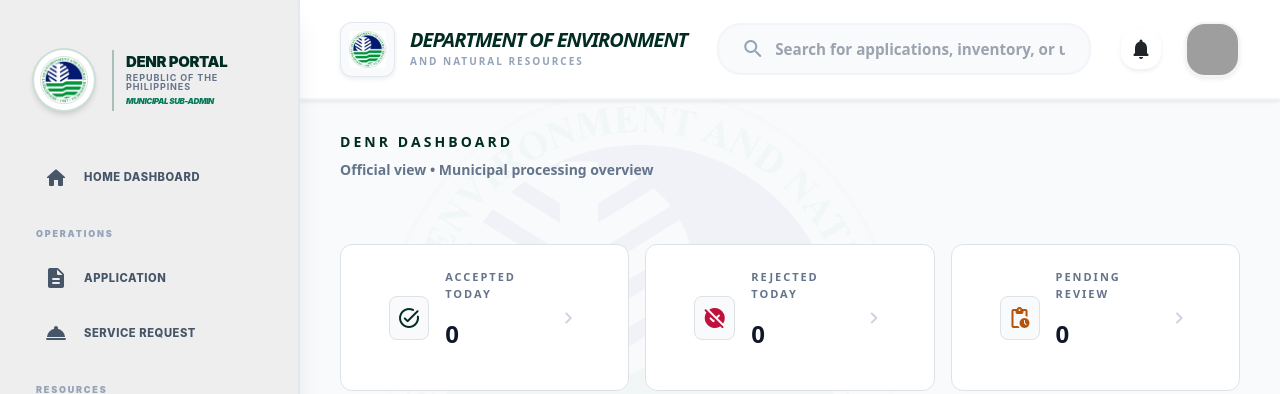
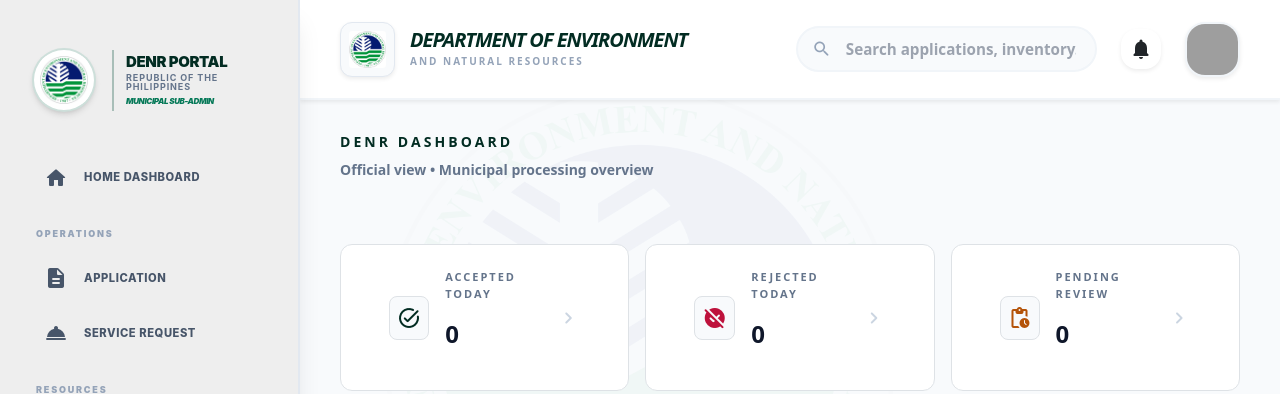
Before and after one commit to alqzdave/TLPH, a Flask app: page /municipal/applications in a window 1280 px wide. Shown: the top 394 px of the page. Run offline with Flask 3, Linux system fonts and the light colour scheme; parts of the project's set-up code (start-up, migrations or seed data) failed here and were passed over; some libraries are stand-ins or nearby versions; grey boxes are pictures that could not be loaded.

Commit message:
Reposition search bar beside notification icon in municipal header

```diff
--- a/templates/municipal/header.html
+++ b/templates/municipal/header.html
@@ -33,13 +33,13 @@
             justify-content: space-between;
             padding: 0 40px;
             transition: all 0.3s ease;
+            gap: 20px;
         }
 
         /* SEARCH BAR STYLING */
         .search-group {
             position: relative;
-            flex: 0 1 500px;
-            margin: 0 30px;
+            flex: 0 1 350px;
         }
 
         .search-input {
@@ -47,7 +47,7 @@
             background-color: #f8fafc;
             border: 2px solid #f1f5f9;
             border-radius: 1.5rem;
-            padding: 0.8rem 1.5rem 0.8rem 3.5rem;
+            padding: 0.6rem 1.2rem 0.6rem 3rem;
             font-weight: 600;
             font-size: 0.95rem;
             transition: all 0.3s ease;
@@ -97,6 +97,9 @@
             :root { --sidebar-width: 0px; }
             .header-main { left: 0 !important; padding: 0 20px; }
             body { padding-left: 0 !important; }
+        }
+
+        @media (max-width: 768px) {
             .search-group { display: none; }
         }
     </style>
@@ -117,14 +120,14 @@
             </div>
         </div>
 
-        <div class="search-group">
-            <span class="material-icons-round position-absolute start-0 top-50 translate-middle-y ms-4 text-slate-400 text-2xl">
-                search
-            </span>
-            <input type="text" placeholder="Search for applications, inventory, or users..." class="search-input">
-        </div>
+        <div class="d-flex align-items-center gap-4">
 
-        <div class="d-flex align-items-center gap-4">
+            <div class="search-group">
+                <span class="material-icons-round position-absolute start-0 top-50 translate-middle-y ms-3 text-slate-400" style="font-size: 20px;">
+                    search
+                </span>
+                <input type="text" placeholder="Search applications, inventory..." class="search-input">
+            </div>
 
 <div class="position-relative" x-data="notificationData()">
     <a href="/municipal/notification"
```
